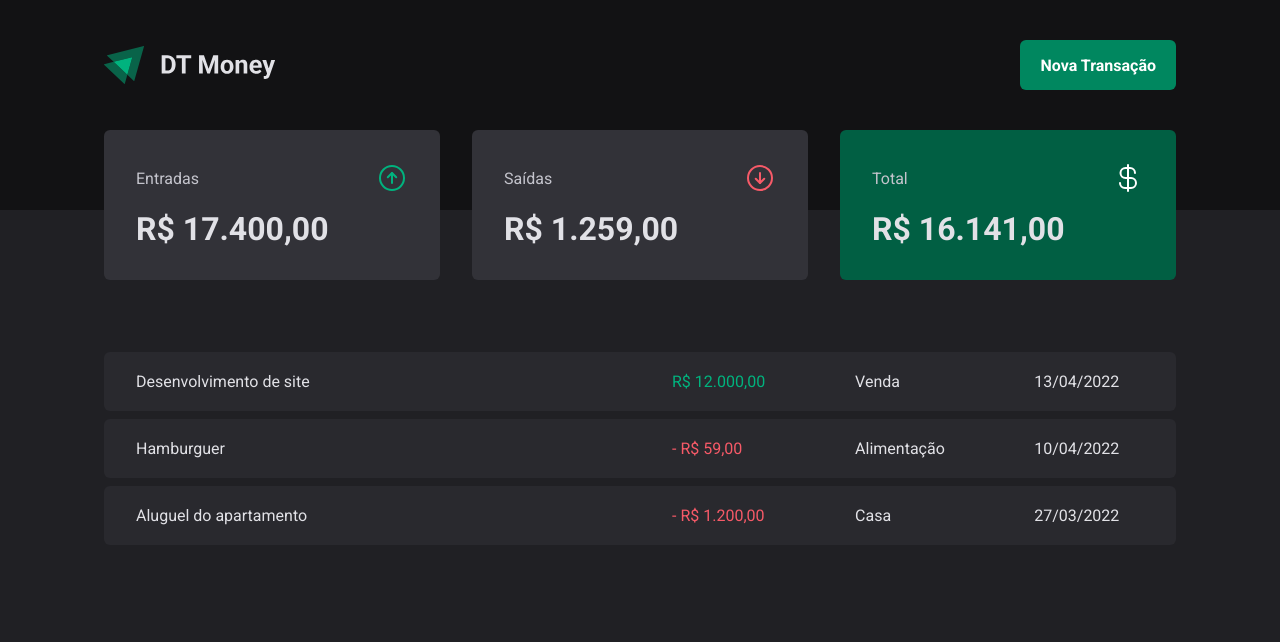
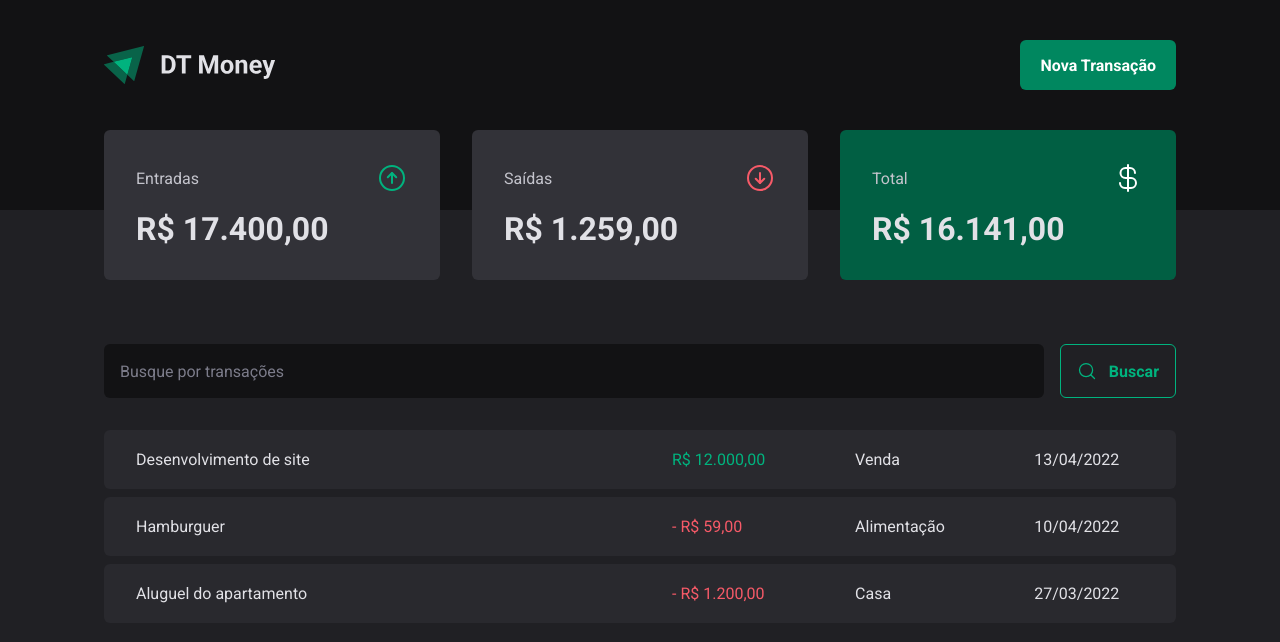
Before and after one commit to ViniOliver01/Dt-Money, a React (Vite) app: page / in a window 1280 px wide. Shown: the top 642 px of the page. Built offline with nearby package versions, Linux system fonts and the light colour scheme.

Commit message:
add Search Input

```diff
--- /dev/null
+++ b/src/components/SearchFrom/SearchForm.style.ts
@@ -0,0 +1,41 @@
+import styled from 'styled-components';
+
+export const SearchFormContainer = styled.form`
+    display: flex;
+    gap: 1rem;
+
+    input {
+        flex: 1;
+        border-radius: 6px;
+        border: 0;
+        background-color: ${props => props.theme["gray-900"]};
+        color: ${props => props.theme["gray-300"]};
+        padding: 1rem;
+
+        &::placeholder{
+            color: ${props => props.theme["gray-500"]};
+        }
+    }
+    button {
+        display: flex;
+        align-items: center;
+        gap: 0.75rem;
+
+        border: 0;
+        padding: 1rem;
+        background: transparent;
+        border: 1px solid ${props => props.theme["green-300"]};
+        color: ${props => props.theme["green-300"]};
+        font-weight: bold;
+        border-radius: 6px;
+
+        &:hover{
+            background: ${props => props.theme["green-500"]};
+            border-color: ${props => props.theme["green-500"]};
+            color: ${props => props.theme.white};
+            transition: background-color 0.2s, color 0.2s, border-color 0.2s;
+        }
+
+    }
+
+`;
--- /dev/null
+++ b/src/components/SearchFrom/SearchForm.tsx
@@ -0,0 +1,15 @@
+import { MagnifyingGlass } from "phosphor-react";
+import { SearchFormContainer } from "./SearchForm.style";
+
+export function SearchForm(){
+
+  return (
+    <SearchFormContainer>
+        <input type="text" placeholder="Busque por transações" />
+        <button type="submit">
+          <MagnifyingGlass size={20} />
+          Buscar
+        </button>
+    </SearchFormContainer>
+  );
+}
--- a/src/pages/Transactions/Transactions.style.ts
+++ b/src/pages/Transactions/Transactions.style.ts
@@ -11,7 +11,7 @@
     width: 100%;
     border-collapse: separate;
     border-spacing: 0 0.5rem;
-    /* margin-top: 1.5rem; */
+    margin-top: 1.5rem;
 
     td{
         padding: 1.25rem 2rem;
--- a/src/pages/Transactions/Transactions.tsx
+++ b/src/pages/Transactions/Transactions.tsx
@@ -1,3 +1,4 @@
+import { SearchForm } from '../../components/SearchFrom/SearchForm';
 import { Summary } from '../../components/Summary/Summary';
 import { Header } from './../../components/Header/Header';
 import { PriceHighLight, TransactionsContainer, TransactionsTable } from './Transactions.style';
@@ -11,6 +12,7 @@
       <Summary/>
 
       <TransactionsContainer>
+        <SearchForm />
         <TransactionsTable>
           <tbody>
             <tr>
```
